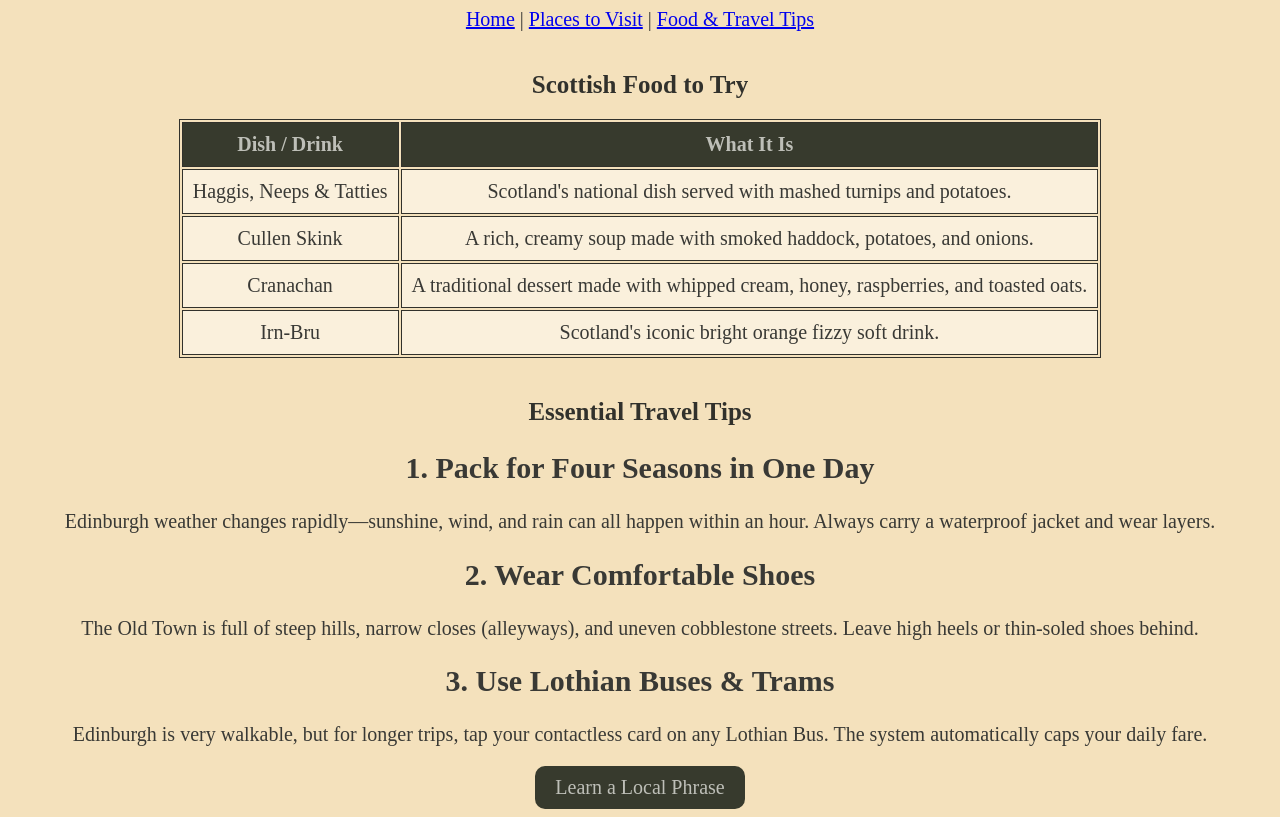
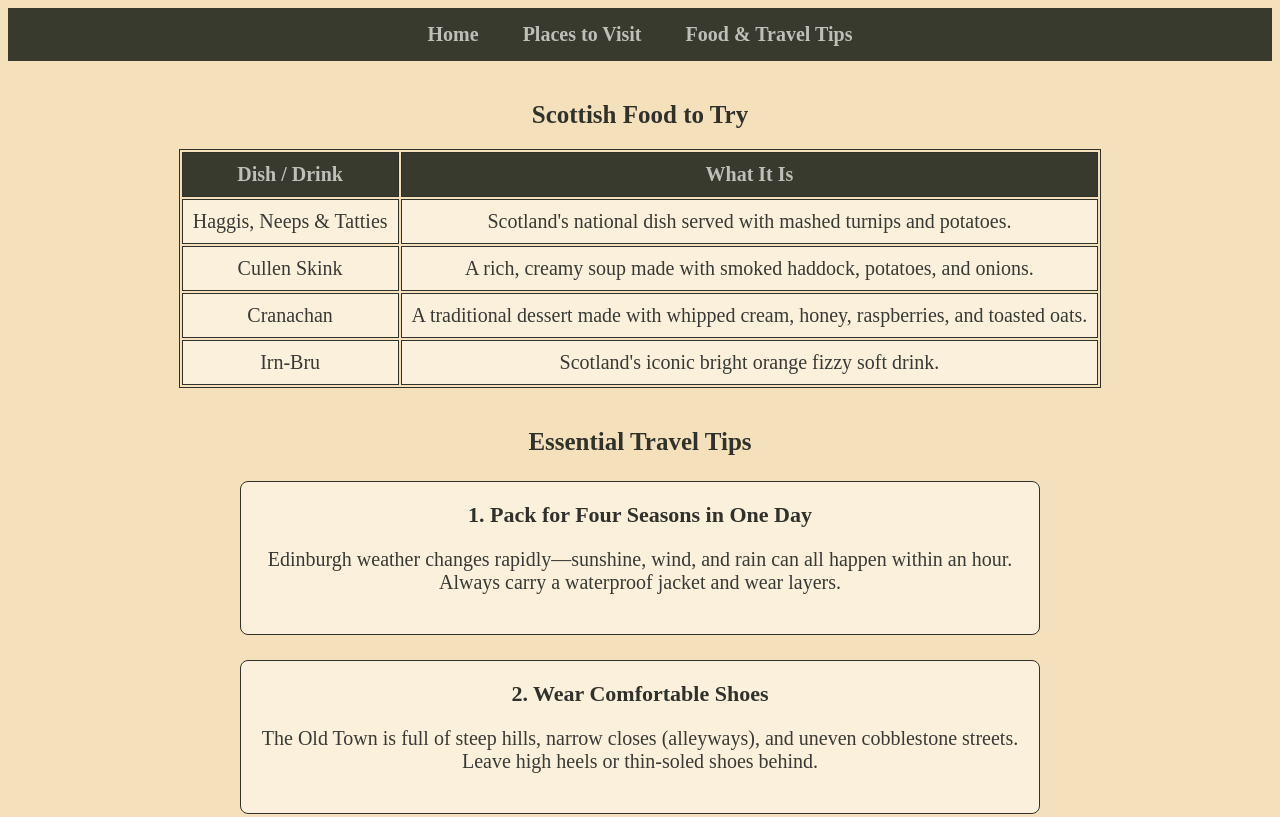
Before and after one commit to i263223/edinburgh-postcard, a plain HTML site: page tips.html in a window 1280 px wide. Shown: the top 817 px of the page. Drawn offline with Linux system fonts and the light colour scheme.

Commit message:
updated navigation layout

```diff
--- a/style.css
+++ b/style.css
@@ -54,3 +54,38 @@ button {
   font-family: "Bodoni MT", "Bodoni 72", Didot, serif;
   font-size: 20px;
 }
+
+/* Navigation Bar */
+nav {
+  background-color: #373a2d;
+  padding: 15px;
+  margin-bottom: 20px;
+}
+
+nav a {
+  color: rgb(190, 191, 184);
+  text-decoration: none;
+  margin: 0 15px;
+  font-weight: bold;
+}
+
+nav a:hover {
+  color: rgb(244, 225, 188);
+  text-decoration: underline;
+}
+
+/* Place Cards */
+.place-card {
+  background-color: #faf0dc;
+  border: 1px solid rgb(49, 49, 44);
+  width: 60%;
+  margin: 25px auto;
+  padding: 20px;
+  border-radius: 8px;
+}
+
+h2 {
+  color: rgb(49, 49, 44);
+  font-size: 22px;
+  margin-top: 0;
+}
```
